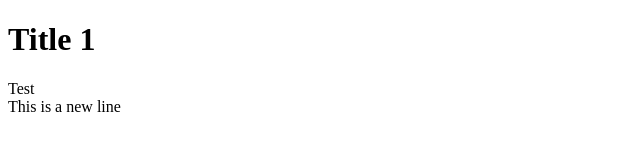
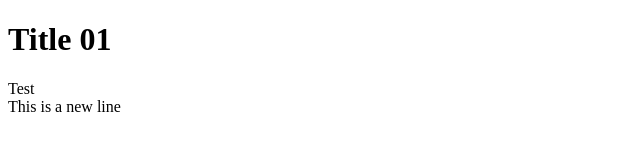
Before and after one commit to GatoAtomico/test1, a plain HTML site: page index.html in a window 1280 px wide. Shown: the full height of the page, 0-640 px from the left. Drawn offline with Linux system fonts and the light colour scheme.

Commit message:
Update index.html
add a 01 en h1

```diff
--- a/index.html
+++ b/index.html
@@ -7,7 +7,7 @@
 </head>
 <body>
 	<!-- Remember write everything in english ps -->
-	<h1>Title 1</h1>
+	<h1>Title 01</h1>
 	<div>Test</div>
 	<div>This is a new line</div>
 </body>
```
